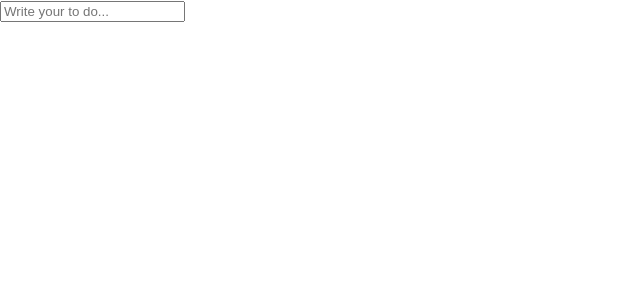
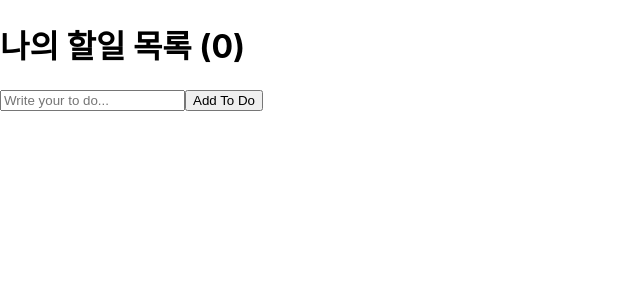
Before and after one commit to jkjun1234/Movie_App, a React (Create React App) app: page / in a window 1280 px wide. Shown: the top 300 px of the page, without its empty margins (0-640 px from the left). Built offline with nearby package versions, Linux system fonts and the light colour scheme.

Commit message:
TodoList partOne(input ToDos)

```diff
--- a/src/App.js
+++ b/src/App.js
@@ -1,11 +1,37 @@
-
+import {useState} from "react";
 import './App.css';
 
 function App() {
+  const [toDo, setToDo] = useState("");
+  //Todo 갑슬 넣을 배열
+  const [toDos, setToDos] = useState([]);
+
+  const onChange = (event) => setToDo(event.target.value);
+  const onSubmit = (event) => {
+    //preventDefault()  빈 값일때 해당 submit 동작 안하도록 하는 함수
+    event.preventDefault();
+    if(toDo === "") {
+      // Todo 값이 비어있을경우 submit 함수 종료
+      return ;
+    }
+    setToDos((currentToDos) => [toDo, ...currentToDos]);  //... 표기는 해당 배열의 값만 대입 시켜줌
+    // 빈 값으로 초기화
+
+    setToDo("");
+  };
+  console.log(toDos);
   return (
     <div >
-      <input type="text" placeholder="Write your to do..." />
-
+      <h1>나의 할일 목록 ({toDos.length})</h1>
+      <form onSubmit={onSubmit}>
+        {/**create Input Todo box*/}
+        <input
+        onChange={onChange}
+        value={toDo} type="text"
+        placeholder="Write your to do..."
+        />
+        <button>Add To Do</button>
+      </form>
     </div>
   );
 }
```
